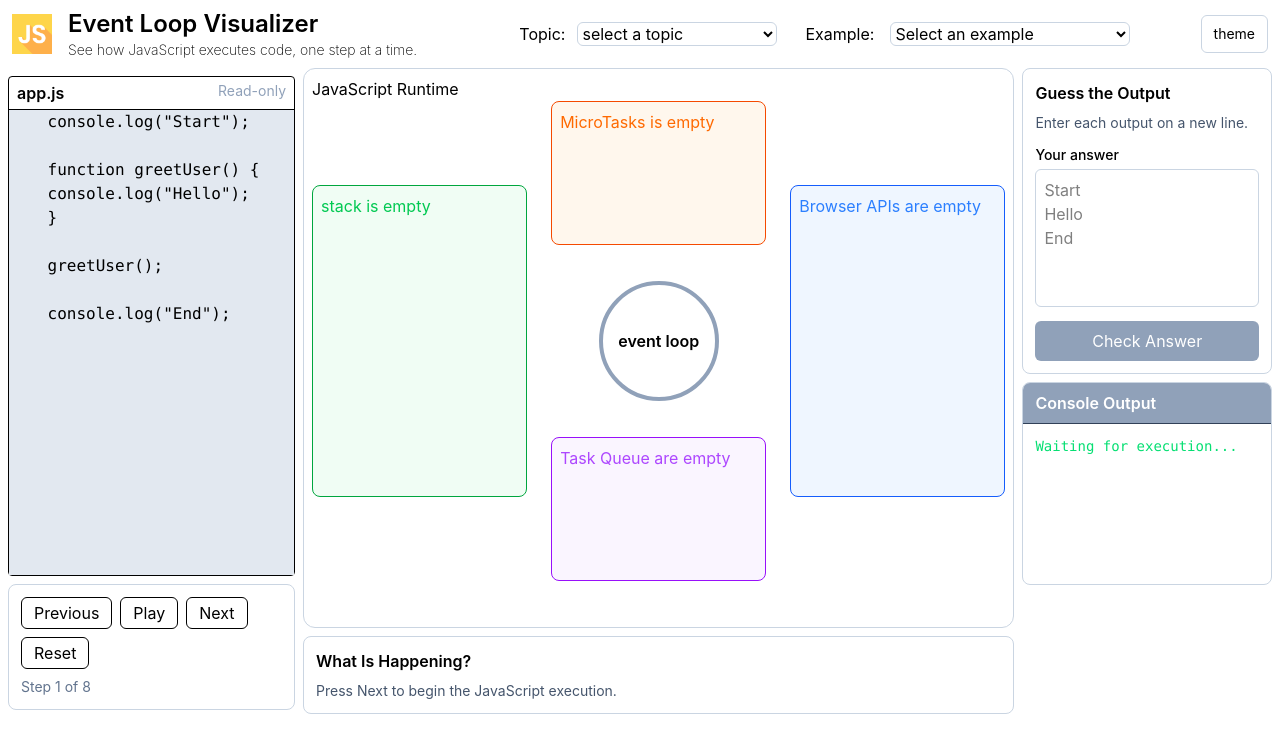
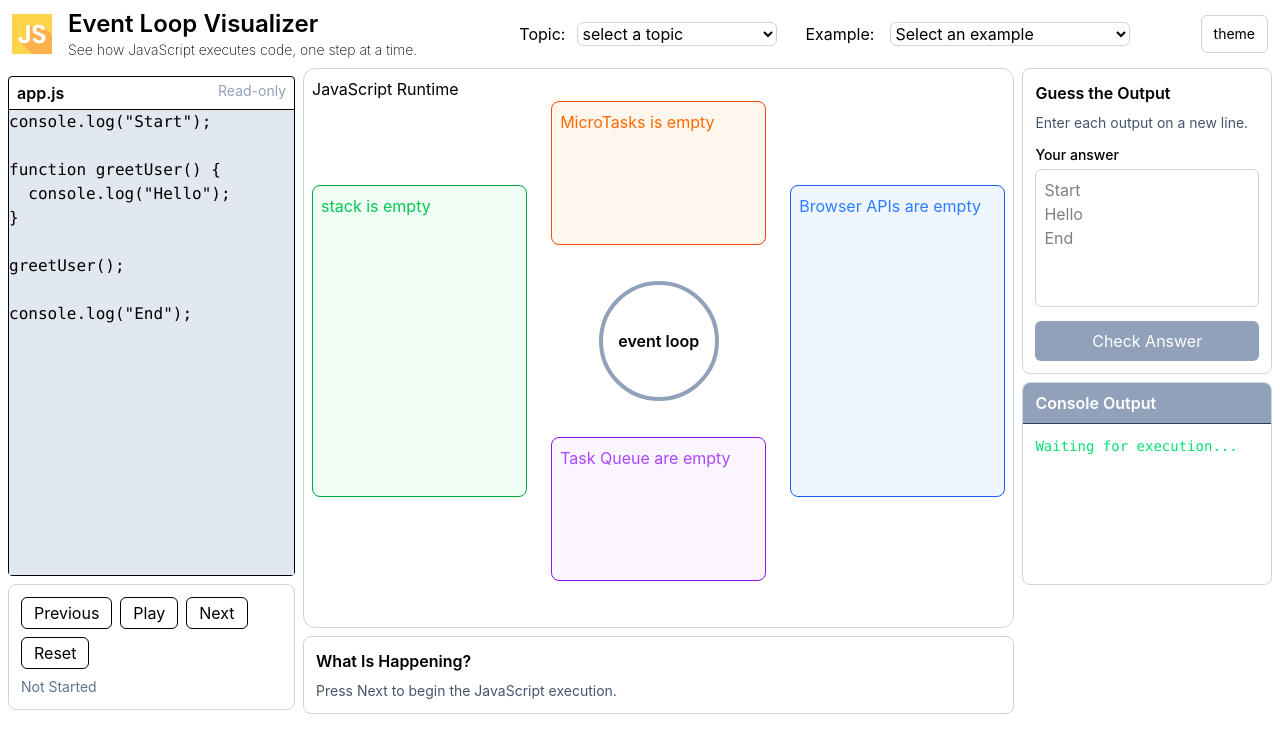
Before and after one commit to Nissan-19/event-loop-visualizer, a React (Vite) app: page / in a window 1280 px wide. Shown: the top 752 px of the page. Built offline with nearby package versions, Linux system fonts and the light colour scheme.

Commit message:
feat: connect synchronous lesson data and playback steps

```diff
--- a/src/component/CodePanel.jsx
+++ b/src/component/CodePanel.jsx
@@ -1,6 +1,9 @@
 
 
-function CodePanel (){
+function CodePanel ({codeLines, activeLineNumber}){
+
+
+
   return (
     <section className="w-full min-h-125 flex flex-col mt-2 border rounded-sm">
         <div className="flex border-b px-2 py-1">
@@ -14,21 +17,17 @@ function CodePanel (){
         <div className="flex-1 overflow-x-auto bg-slate-200">
             <pre>
                 <code>
-    {`    console.log("Start");
-
-    function greetUser() {
-    console.log("Hello");
-    }
-
-    greetUser();
-
-    console.log("End");`}
+                    {codeLines.map((codeLine, index)=>(
+                        <span key={index} className="block">
+                            {codeLine || "\u00A0"}
+                        </span>
+                    ) )}
                 </code>
             </pre>
             </div>
         </section>
   ) //<pre> preformatted text, preserves spaces and line breaks
     // <code> tells the browser that the content is programming code.
-}
+}   // "\u00A0" preserves intentional blank lines.
 
 export default CodePanel
--- a/src/component/lesson/StepExplanation.jsx
+++ b/src/component/lesson/StepExplanation.jsx
@@ -1,13 +1,13 @@
-function StepExplanation() {
+function StepExplanation({currentExplanation}) { //React packages the prop into an object before giving it to the child so we do destructuring ({})
   return (
     <section className="mt-2 rounded-lg border border-slate-300 p-3">
       <h2 className="mb-2 font-semibold">
         What Is Happening?
       </h2>
 
-      <p className="text-sm text-slate-600">
-        Press Next to begin the JavaScript execution.
-      </p>
+      <div className="text-sm text-slate-600">
+        {currentExplanation}
+      </div>
     </section>
   )
 }
--- a/src/controls/PlaybackControls.jsx
+++ b/src/controls/PlaybackControls.jsx
@@ -1,4 +1,5 @@
-function PlaybackControls() {
+function PlaybackControls({currentStep, handleStepIncrement, handleStepDecrement, handleReset, lastStep}) {
+
   return (
     <section className="mt-2 rounded-lg border border-slate-300 p-3">
 
@@ -6,36 +7,46 @@ function PlaybackControls() {
       <div className="flex flex-wrap gap-2">
         <button
           type="button"
-          className="rounded-md border px-3 py- h-8"
+          className="rounded-md border px-3 h-8"
+          disabled={currentStep <= 0}
+          onClick={handleStepDecrement}
+
         >
           Previous
         </button>
-
         <button
           type="button"
-          className="rounded-md border px-3 py- h-8"
+          className="rounded-md border px-3 h-8"
         >
           Play
         </button>
 
         <button
           type="button"
-          className="rounded-md border px-3 py- h-8"
+          className="rounded-md border px-3 h-8"
+          onClick={handleStepIncrement}
+          disabled= {currentStep >= lastStep}
         >
           Next
         </button>
 
         <button
           type="button"
-          className="rounded-md border px-3 py- h-8"
+          className="rounded-md border px-3 h-8"
+          onClick={handleReset}
         >
           Reset
         </button>
       </div>
 
-      <p className="mt-2 text-sm text-slate-500">
-        Step 1 of 8
-      </p>
+      <div className="mt-2 text-sm text-slate-500">
+        {currentStep === 0 ? (
+          <p>Not Started</p>
+        ):(
+          <p>Step {currentStep} of {lastStep}</p>
+        )}
+
+      </div>
     </section>
   )
 }
--- /dev/null
+++ b/src/data/lessons/functionCallLesson.js
@@ -0,0 +1,77 @@
+const functionCallLesson = {
+  id: "function-call", //stable internal identifier used by the application.
+  title: "Function Call", //human-readable lesson name.
+
+  codeLines: [      //stores the code as separate lines. This will let CodePanel render and highlight an individual line later.
+    'console.log("Start");',
+    '',
+    'function greetUser() {',
+    '  console.log("Hello");',
+    '}',
+    '',
+    'greetUser();',
+    '',
+    'console.log("End");',
+  ],
+
+  steps: [
+    {
+        id: "global-enter",
+        lineNumber: null,
+        type: "PUSH_STACK",
+        label: "Global", //label because it affect a named stack frame
+        explanation:
+        "The Global execution context is created and added to the Call Stack.",
+    },
+    {
+        id: "print-start",
+        lineNumber: 1,
+        type: "PRINT_CONSOLE",
+        value: "Start", //value to be added to the console
+        explanation:
+        'console.log("Start") executes synchronously and prints Start.',
+    },
+    {
+        id: "greet-user-enter",
+        lineNumber: 7,
+        type: "PUSH_STACK",
+        label: "greetUser", //lable because it affect a named stack frame
+        explanation:
+        "greetUser() is called, so its execution frame is added to the Call Stack.",
+    },
+    {
+        id: "print-hello",
+        lineNumber: 4,
+        type: "PRINT_CONSOLE",
+        value: "Hello",
+        explanation:
+        'console.log("Hello") executes inside greetUser and prints Hello.',
+    },
+    {
+        id: "greet-user-exit",
+        lineNumber: 5,
+        type: "POP_STACK",
+        label: "greetUser",
+        explanation:
+        "greetUser has finished executing, so its frame is removed from the Call Stack.",
+    },
+    {
+        id: "print-end",
+        lineNumber: 9,
+        type: "PRINT_CONSOLE",
+        value: "End",
+        explanation:
+        'console.log("End") executes synchronously and prints End.',
+    },
+    {
+        id: "global-exit",
+        lineNumber: null,
+        type: "POP_STACK",
+        label: "Global",
+        explanation:
+        "The script has finished executing, so Global is removed from the Call Stack.",
+    },
+    ],
+}
+
+export default functionCallLesson
--- a/src/layout/AppLayout.jsx
+++ b/src/layout/AppLayout.jsx
@@ -1,14 +1,39 @@
+import { useState } from "react"
 import CodePanel from "../component/CodePanel"
 import ConsolePanel from "../component/console/ConsolePanel"
 import GuessOutput from "../component/guess/GuessOutput"
 import Header from "../component/Header"
 import StepExplanation from "../component/lesson/StepExplanation"
-import LessonSelector from "../component/LessonSelector"
 import RuntimeBoard from "../component/runtime/RuntimeBoard"
 import PlaybackControls from "../controls/PlaybackControls"
+import functionCallLesson from "../data/lessons/functionCallLesson"
 
 
 function AppLayout (){
+
+  const [currentStep, setCurrentStep] = useState(0)
+  const lastStep = functionCallLesson.steps.length
+
+  const currentEvent = currentStep === 0 ? null : functionCallLesson.steps[currentStep - 1] // to match the index number and what is displayed on the screen
+                                                  //retrieves the event stored at that index
+
+  const currentExplanation = currentEvent === null ? "Press Next to begin the JavaScript execution." : currentEvent.explanation
+
+  const codeLines = functionCallLesson.codeLines
+  const activeLineNumber = currentEvent === null ? null : currentEvent.lineNumber
+
+  function handleStepIncrement(){
+    setCurrentStep((previous)=>previous + 1)
+  }
+
+  function handleStepDecrement(){
+    setCurrentStep((previous)=>previous - 1)
+  }
+
+  function handleReset (){
+    setCurrentStep(0)
+  }
+
   return (
     <div>
 
@@ -16,18 +41,31 @@ function AppLayout (){
 
 
         <main className="grid grid-cols-1 items-start gap-2 p-2 lg:grid-cols-[23fr_57fr_20fr]">
-          <div className="" >
+          <div >
 
-            <CodePanel/>
-            <PlaybackControls/>
+            <CodePanel
+              codeLines = {codeLines}
+              activeLineNumber = {activeLineNumber}
+              />
+
+
+            <PlaybackControls
+              currentStep = {currentStep}
+              handleStepIncrement = {handleStepIncrement}
+              handleStepDecrement = {handleStepDecrement}
+              handleReset = {handleReset}
+              lastStep = {lastStep}
+            />
           </div>
 
-          <div className=" ">
+          <div >
             <RuntimeBoard/>
-            <StepExplanation/>
+            <StepExplanation
+
+              currentExplanation= {currentExplanation}/>
           </div>
 
-          <div className="">
+          <div >
             <GuessOutput/>
             <ConsolePanel/>
           </div>
```
Lines whose indentation alone changed are shown as unchanged.
